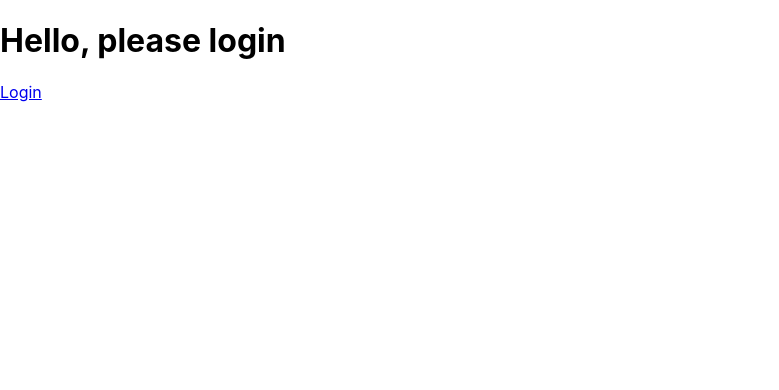
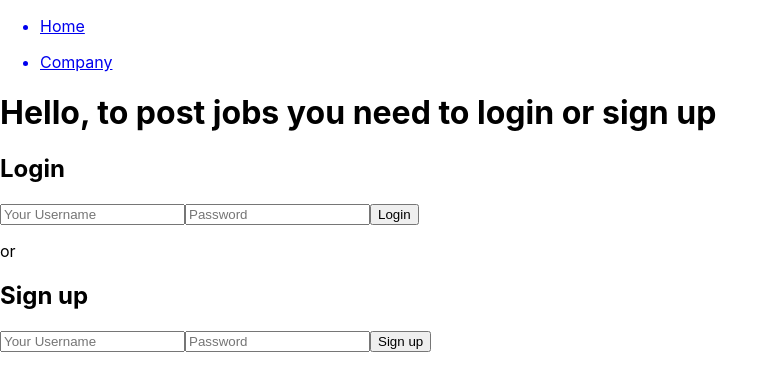
Before and after one commit to Jasve1/exam_project, a React (Create React App) app: page /company in a window 1280 px wide. Shown: the top 390 px of the page, without its empty margins (0-779 px from the left). Built offline with nearby package versions, Linux system fonts and the light colour scheme.

Commit message:
Added job submit and display to user account

```diff
--- a/src/components/App.js
+++ b/src/components/App.js
@@ -1,10 +1,10 @@
 import React, { Component } from 'react'
-import { BrowserRouter as Router, Route, Switch, Link } from "react-router-dom";
+import { BrowserRouter as Router, Route, Switch } from "react-router-dom";
 import '../styles/App.scss';
 
-import AuthService from './login/AuthService';
-import Login from './login/Login';
-import Signup from './signup/Signup';
+import AuthService from './user/login/AuthService';
+import Navigation from './Navigation';
+import User from './user/User';
 
 export class App extends Component {
   LOCAL_URL = 'http://localhost:8080';
@@ -16,7 +16,19 @@ export class App extends Component {
 
     this.state = {
       isLoggedIn: false,
-      user: {}
+      loginStatus: '',
+      user: {},
+      jobs: [],
+      navigation: [
+        {
+          path: '/',
+          name: 'Home'
+        },
+        {
+          path: '/company',
+          name: 'Company'
+        }
+      ]
     }
   }
 
@@ -41,7 +53,8 @@ export class App extends Component {
           method: 'post',
           body: JSON.stringify({
             username: username,
-            password: password
+            password: password,
+            jobPostings: []
           })
         })
         .then(json => {
@@ -50,6 +63,37 @@ export class App extends Component {
       }else{
         rej('Username or password missing')
       }
+    })
+  }
+
+  submitJob = (title, category, area, description, userId) => {
+    return new Promise((res, rej) => {
+      this.Auth.fetch(`${this.LOCAL_URL}/api/jobPostings`, {
+        method: 'post',
+        body: JSON.stringify({
+          title: title,
+          category: category,
+          area: area,
+          description: description,
+          userId: userId
+        })
+      })
+      .then(json => {
+        console.log(json);
+        res(json);
+      })
+    })
+  }
+  linkJobToUser = (jobId, userId) => {
+    this.Auth.fetch(`${this.LOCAL_URL}/api/user/jobPostings/${userId}`, {
+      method: 'put',
+      body: JSON.stringify({
+        jobPostings: {_id: jobId}
+      })
+    })
+    .then(json => {
+      console.log(json);
+      this.getUser(json._id);
     })
   }
 
@@ -63,7 +107,10 @@ export class App extends Component {
             console.log(`${res.user.username} is logged in`);
             this.getUser(localStorage.getItem('userId'));
             this.setState({isLoggedIn: true});
-        });
+        })
+        .catch(() => {
+          this.setState({loginStatus: 'Login failed. Wrong username or password'})
+        })
       } else{
         rej('Username or password missing')
       }
@@ -79,27 +126,22 @@ export class App extends Component {
     return (
       <Router>
         <header>
-          {
-            this.state.isLoggedIn ? <h1>Hello {this.state.user.username}</h1>:
-            <h1>Hello, please login</h1>
-          }
-          <nav>
-            {
-              this.state.isLoggedIn ? <button onClick={this.logout}>Log out</button> :
-              <Link to='/login'>Login</Link>
-            }
-          </nav>
+          <Navigation navigation={this.state.navigation}/>
         </header>
         <main>
           <Switch>
-            <Route exact path={'/login'}
+            <Route exact path={'/company'}
               render={(props) =>
-                this.state.isLoggedIn ? props.history.push('/'):
-                <div>
-                  <Login {...props} login={this.login}/>
-                  <p>or</p>
-                  <Signup {...props} signup={this.signUp}/>
-                </div>
+                <User {...props}
+                  isLoggedIn={this.state.isLoggedIn}
+                  user={this.state.user}
+                  logout={this.logout}
+                  login={this.login}
+                  loginStatus={this.state.loginStatus}
+                  signUp={this.signUp}
+                  submitJob={this.submitJob}
+                  linkJobToUser={this.linkJobToUser}
+                />
               }
             />
           </Switch>
--- /dev/null
+++ b/src/components/Navigation.js
@@ -0,0 +1,29 @@
+import React, { Component } from 'react'
+import {Link} from "react-router-dom";
+
+export class Navigation extends Component {
+    render() {
+        let list = [];
+        let navigation = this.props.navigation;
+
+        navigation.forEach(elm => {
+            list.push(
+                <Link to={elm.path}>
+                    <li>
+                        <p>{elm.name}</p>
+                    </li>
+                </Link>
+            )
+        });
+
+        return (
+            <nav>
+               <ul>
+                   {list}
+               </ul>
+            </nav>
+        )
+    }
+}
+
+export default Navigation
--- /dev/null
+++ b/src/components/user/User.js
@@ -0,0 +1,53 @@
+import React, { Component } from 'react'
+
+import Login from './login/Login';
+import Signup from './signup/Signup';
+import AddJob from './jobPostings/AddJob';
+import JobPostings from './jobPostings/JobPostings';
+
+export class User extends Component {
+    render() {
+        return (
+            <div>
+                <header>
+                    {
+                        this.props.isLoggedIn ? <h1>Hello {this.props.user.username}</h1>:
+                        <h1>Hello, to post jobs you need to login or sign up</h1>
+                    }
+                </header>
+                <div>
+                   {
+                        this.props.isLoggedIn ?
+                        <div>
+                            <JobPostings userJobs={this.props.user.jobPostings} />
+                            <AddJob
+                                submitJob={this.props.submitJob}
+                                userId={this.props.user._id}
+                                linkJobToUser={this.props.linkJobToUser}
+                            />
+                            <button onClick={this.props.logout}>Log out</button>
+                        </div>
+                         :
+                        <div>
+                            <article>
+                                <header>
+                                    <h2>Login</h2>
+                                </header>
+                                <Login login={this.props.login} loginStatus={this.props.loginStatus}/>
+                            </article>
+                            <p>or</p>
+                            <article>
+                                <header>
+                                    <h2>Sign up</h2>
+                                </header>
+                                <Signup signup={this.props.signUp}/>
+                            </article>
+                        </div>
+                    }
+                </div>
+            </div>
+        )
+    }
+}
+
+export default User
--- /dev/null
+++ b/src/components/user/jobPostings/AddJob.js
@@ -0,0 +1,44 @@
+import React, { Component } from 'react'
+
+export class AddJob extends Component {
+    handleSubmit = (e) => {
+        e.preventDefault();
+
+        const job = {};
+        e.target.childNodes.forEach((elm) => {
+          if(elm.value){
+            job[elm.name] = elm.value
+          }
+          elm.value = null
+        });
+
+        this.props.submitJob(
+            job.title,
+            job.category,
+            job.area,
+            job.description,
+            this.props.userId
+        )
+        .then((res) => {
+            this.props.linkJobToUser(
+                res._id,
+                this.props.userId
+            )
+        })
+    }
+    render() {
+        return (
+            <div>
+                <form onSubmit={this.handleSubmit}>
+                    <input type="text" name="title" placeholder="Add a title" required/>
+                    <input type="text" name="category" placeholder="Add a category" required/>
+                    <input type="text" name="area" placeholder="Add an area" required/>
+                    <textarea type="text" name="description" placeholder="Add a description" required/>
+                    <button type="submit">Add a job post</button>
+                </form>
+            </div>
+        )
+    }
+}
+
+export default AddJob
--- /dev/null
+++ b/src/components/user/jobPostings/JobPostings.js
@@ -0,0 +1,31 @@
+import React, { Component } from 'react'
+import {Link} from "react-router-dom";
+
+export class JobPostings extends Component {
+    render() {
+        let list = [];
+        let jobPostings = this.props.userJobs;
+
+        if(!jobPostings){
+            return <p>jobs loading</p>
+        }
+
+        jobPostings.forEach(job => {
+            list.push(
+                <li>
+                    <h3>{job.title}</h3>
+                    <Link to={`job/${job._id}`}>
+                        See job
+                    </Link>
+                </li>
+            )
+        })
+        return (
+            <div>
+               {list}
+            </div>
+        )
+    }
+}
+
+export default JobPostings
--- a/src/components/login/AuthService.js
+++ b/src/components/user/login/AuthService.js
@@ -18,9 +18,14 @@ class AuthService {
                 password
             })
         }).then(res => {
-            this.setToken(res.token, res.user._id);
-            console.log(res.msg);
-            return Promise.resolve(res);
+            if(res.msg === "Wrong password"){
+                return Promise.reject('wrong password')
+            }else{
+                this.setToken(res.token, res.user._id);
+                console.log(res.msg);
+                return Promise.resolve(res);
+            }
+
         })
     }
 
--- a/src/components/login/Login.js
+++ b/src/components/user/login/Login.js
@@ -18,7 +18,7 @@ export class Login extends Component {
             user.password
         )
         .then(() => {
-            this.props.history.push('/');
+            this.props.history.push('/company');
         })
     }
 
@@ -29,6 +29,7 @@ export class Login extends Component {
                     <input type="text" name="username" placeholder="Your Username" required/>
                     <input type="password" name="password" placeholder="Password" required/>
                     <button type="submit">Login</button>
+                    <p>{this.props.loginStatus}</p>
                 </form>
             </div>
         )
--- a/src/components/signup/Signup.js
+++ b/src/components/user/signup/Signup.js
@@ -17,7 +17,7 @@ export class Signup extends Component {
             user.password
         )
         .then(() => {
-           this.props.history.push('/');
+           this.props.history.push('/company');
         })
 
     }
```
Also changed, not shown: src/components/Job.js (added, +13 -0 lines), src/components/JobList.js (added, +13 -0 lines), 2 other files (tests, documents, lock files or other folders).
